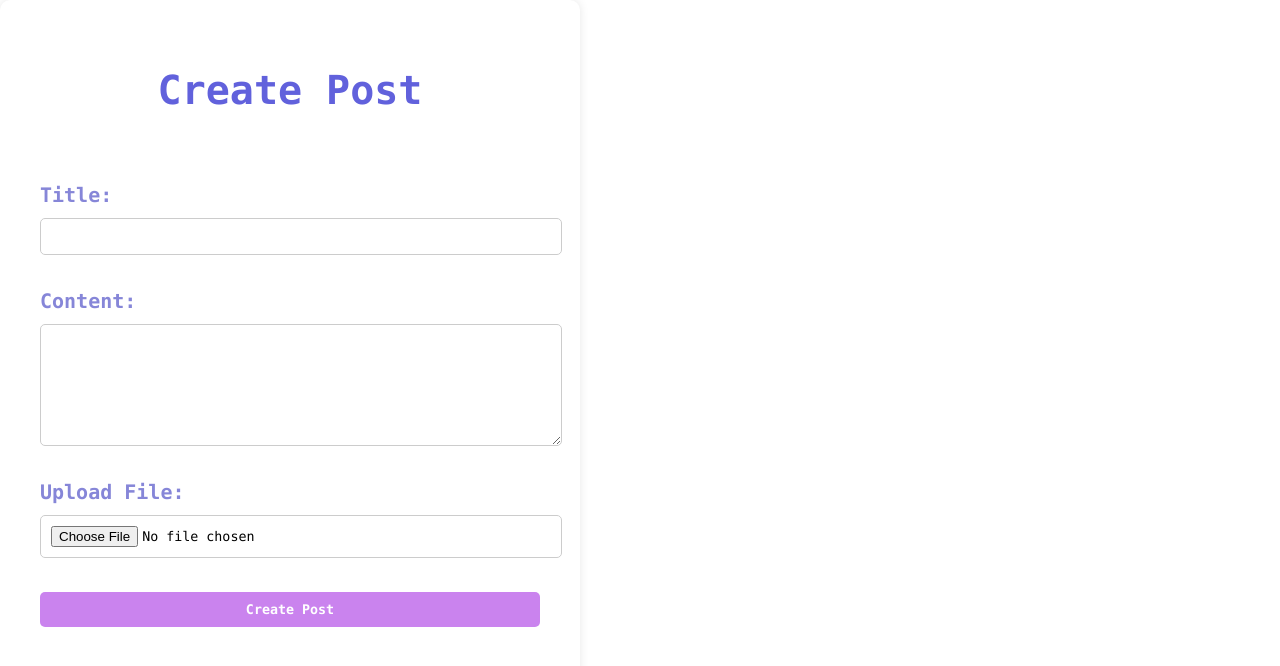
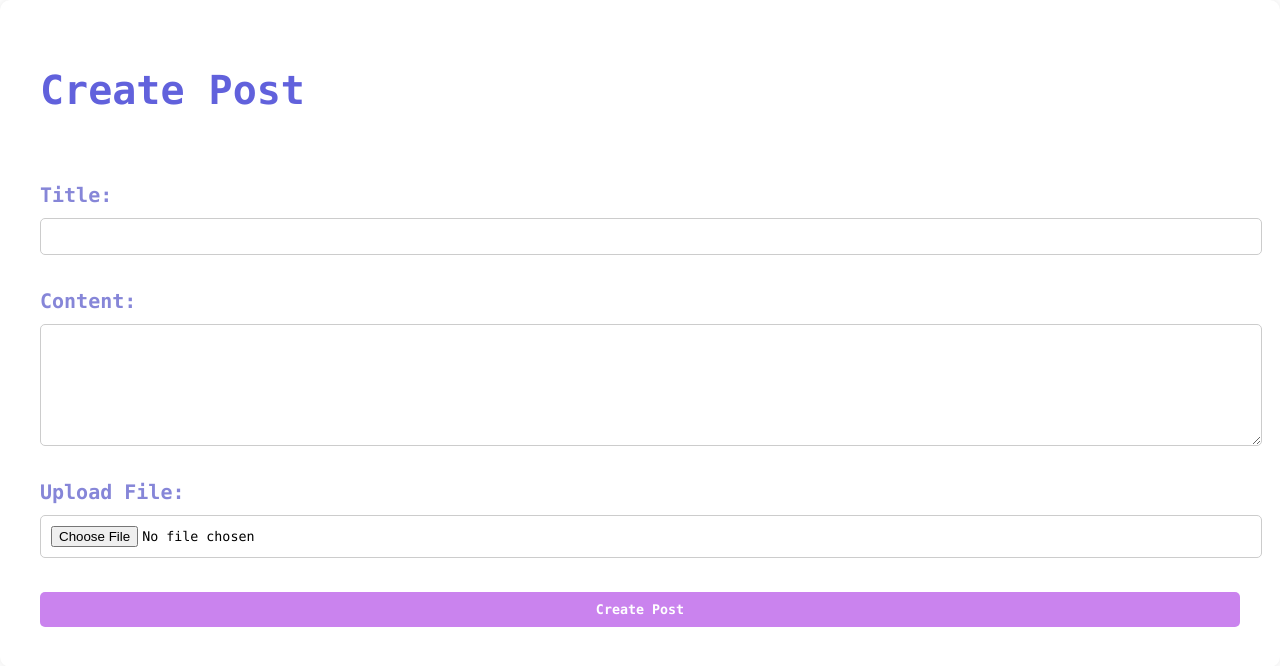
Before and after one commit to COS420-Fall23/Team-C, a React (Create React App) app in the folder mentormark/: page /create-post in a window 1280 px wide. Shown: the top 666 px of the page. Built offline with nearby package versions, Linux system fonts and the light colour scheme.

Commit message:
minor changes
-post display is done by time uploaded
-post creation doesn't require image to be uploaded

```diff
--- a/mentormark/src/CSS/Mainpage.css
+++ b/mentormark/src/CSS/Mainpage.css
@@ -1,8 +1,4 @@
 /* styles.css */
-.container {
-text-align: center;
-}
-
 .title {
 font-size: 2em;
 }
@@ -53,11 +49,12 @@ margin-bottom: 5px;
 border-radius: 10px;
 }
 
-.container {
+.mainpage-container {
 display: grid;
 grid-template-rows: auto 1fr; /* Top bar takes the necessary height, rest for the body */
 grid-template-columns: 200px 1fr; /* Sidebar and main body */
 height: 100vh;
+text-align: center;
 }
 
 .mainpage-post {
--- a/mentormark/src/CSS/PostCreation.css
+++ b/mentormark/src/CSS/PostCreation.css
@@ -8,18 +8,14 @@
   background-color: #edede8;
 }
 
-.container {
+.creation-container {
   display: flex;
   flex-direction: column;
-  align-items: center;
+  align-self: center;
   padding: 40px;
   background-color: #ffffff;
-  width: 100%;
-  max-width: 500px;
   box-shadow: 0 0 10px rgba(0, 0, 0, 0.1);
   border-radius: 10px;
-  overflow: hidden;
-  max-height: 80vh;
 }
 
 .title {
--- a/mentormark/src/Mainpage.js
+++ b/mentormark/src/Mainpage.js
@@ -79,12 +79,13 @@ function Mainpage() {
     fetchPosts();
   }, []);
 
-  // const formatTimestamp = (timestamp) => {
-  //   return timestamp.toDate().toLocaleString(); // Convert Firebase timestamp to a readable date string
-  // };
+  const sortedPosts = posts.sort((a, b) => {
+    return new Date(b.timestamp) - new Date(a.timestamp);
+  });
+
 
   return (
-    <div className="container">
+    <div className="mainpage-container">
       <header className="top-bar">
         <h1 className="title" onClick={() => navigate('/mainpage')}>MentorMark</h1>
         <div className="profile-container">
@@ -109,7 +110,7 @@ function Mainpage() {
         {(postId===null) ?
         <>
         <div className="postList">
-            {posts.map((post, index) => (
+            {sortedPosts.map((post, index) => (
               <div key={post.id} className="post">
                 <h3><Link onClick={() => { setViewedPost(post); } } style={{ textDecoration: 'none' }}>{post.title}</Link></h3>
                 <p>{post.content}</p>
--- a/mentormark/src/PostCreation.js
+++ b/mentormark/src/PostCreation.js
@@ -30,7 +30,15 @@ function PostCreation() {
   const createPost = async () => {
     const { title, content, file } = formData;
 
-    if (title && content && file) {
+    if (title && content) {
+      const newPost = {
+        title,
+        content,
+        timestamp: new Date().toLocaleString(),
+      };
+
+      try {
+        if (file) {
           const storageRef = ref(storage, `/files/${file.name}`);
           const uploadTask = uploadBytesResumable(storageRef, file);
 
@@ -45,28 +53,28 @@ function PostCreation() {
             async (err) => console.log(err),
             async () => {
               const url = await getDownloadURL(uploadTask.snapshot.ref);
-          const newPost = {
-            title,
-            content,
-            file: url,
-            timestamp: new Date().toLocaleString(),
-          };
-          try {
+              newPost.file = url;
+
               const docRef = await addDoc(collection(db, 'posts'), newPost);
               console.log('Document written with ID: ', docRef.id);
               navigate('/mainpage'); // Redirect back to the main page
+            }
+          );
+        } else {
+          const docRef = await addDoc(collection(db, 'posts'), newPost);
+          console.log('Document written with ID: ', docRef.id);
+          navigate('/mainpage'); // Redirect back to the main page
+        }
       } catch (e) {
         console.error('Error adding document: ', e);
       }
-        }
-      );
     } else {
-      alert('Please provide both title, content, and upload a file for the post.');
+      alert('Please provide both title and content for the post.');
     }
   };
 
   return (
-    <div className="container">
+      <div className="creation-container">
         <h1 className="title">Create Post</h1>
         <form>
           <label htmlFor="post-title">Title:</label>
```
Also changed, not shown: 1 other file (tests, documents, lock files or other folders). Lines whose indentation alone changed are shown as unchanged.
